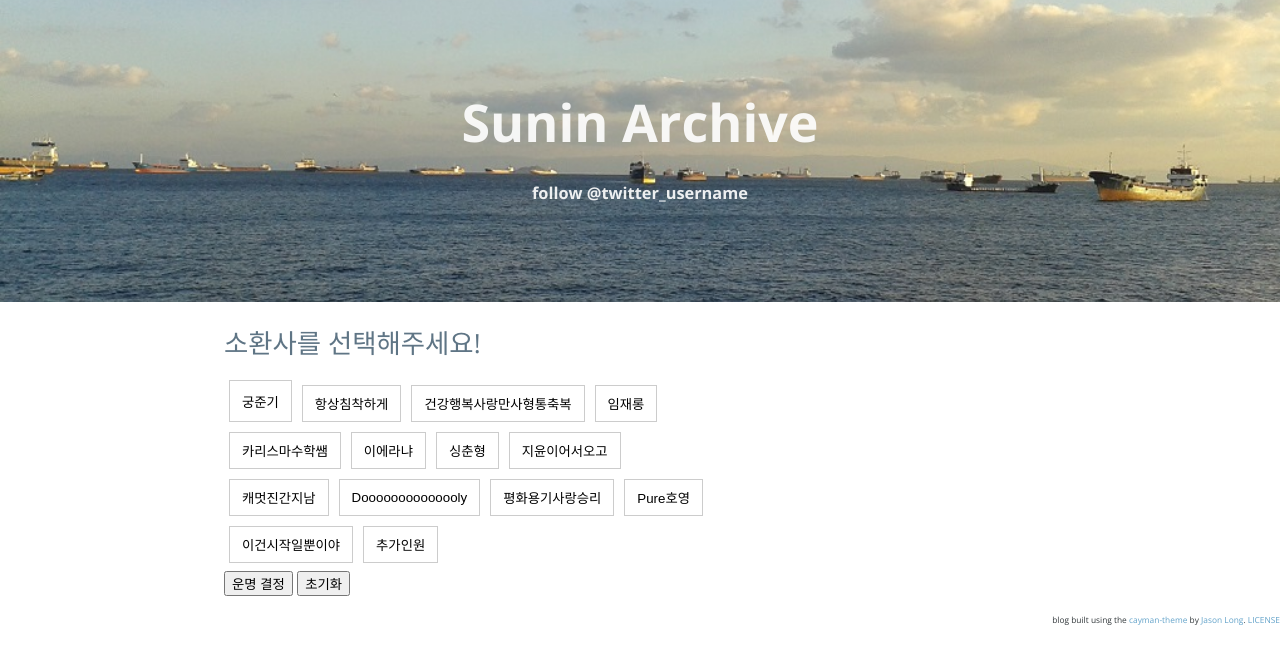
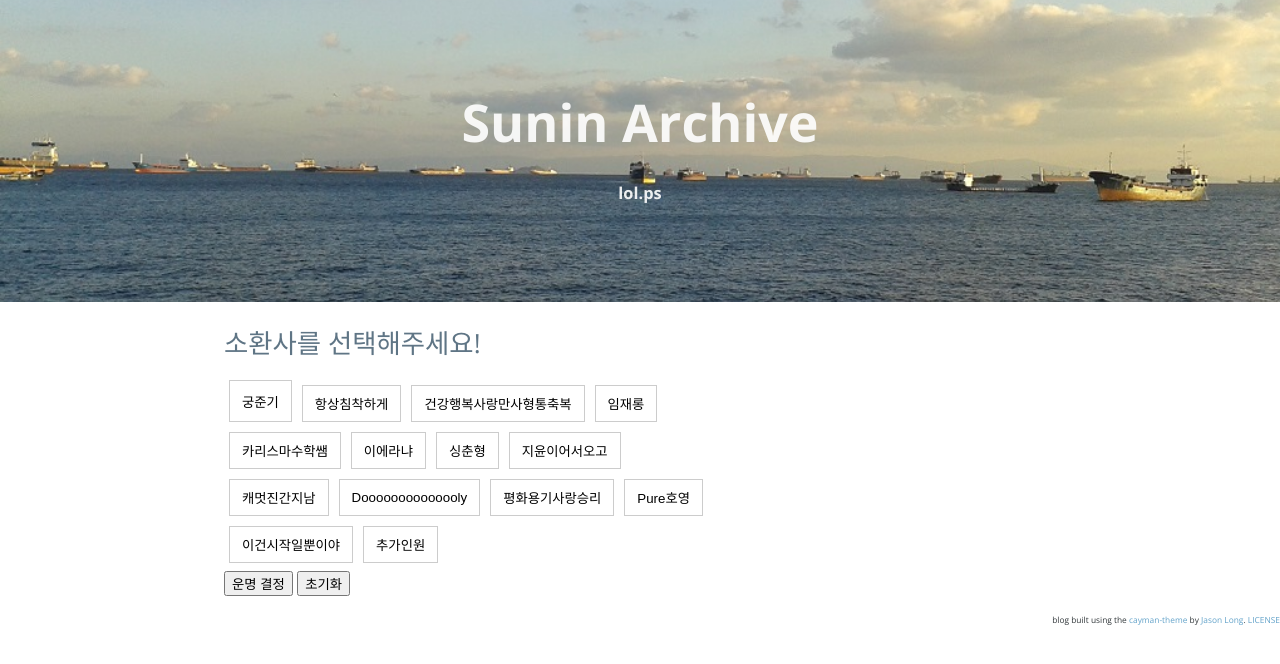
Before and after one commit to suninkim/suninkim.github.io, a Jekyll site: the page built from index.html, in a window 1280 px wide. Shown: the top 664 px of the page. Built offline with Jekyll 4.4.1, drawn with Linux system fonts in a browser that asks for light colours; nearby versions of some CDN libraries; the list of posts is cut into pages by our own code; comment, search, counter and statistics services are not loaded.

Commit message:
Update header.html

```diff
--- a/_includes/header.html
+++ b/_includes/header.html
@@ -1,5 +1,5 @@
 <header class="page-header">
      <h1 class="project-name"> <a class="header-link" href="{{ site.baseurl }}/"> {{ site.title }}</a></h1>
      <!--<h3 style="font-weight: lighter;">a blog for <a class="header-link" href="http://canijustgo.com/" target="_blank">canijustgo.com</a></h3>-->
-     <h3>{% if site.twitter_username %}<a class="header-link" href="http://twitter.com/{{ site.twitter_username }}" target="_blank">follow @{{ site.twitter_username }}</a></h3>{% endif %}
+     <h3><a class="header-link" href="http://lol.ps" target="_blank">lol.ps</a></h3>
 </header>
```
